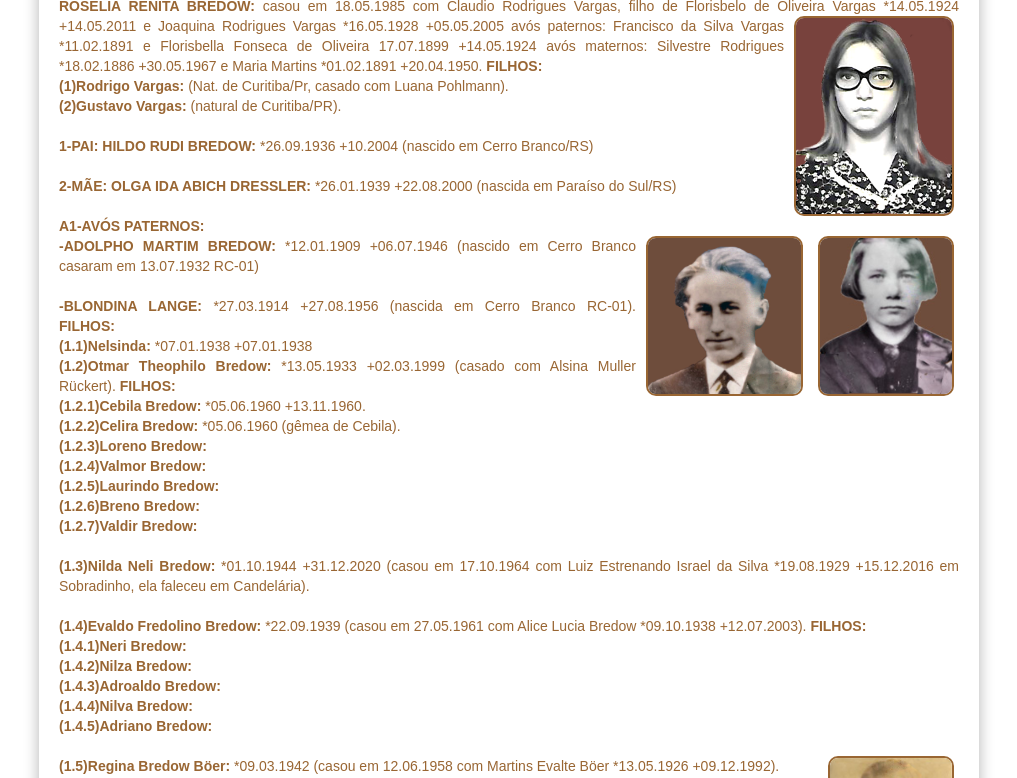
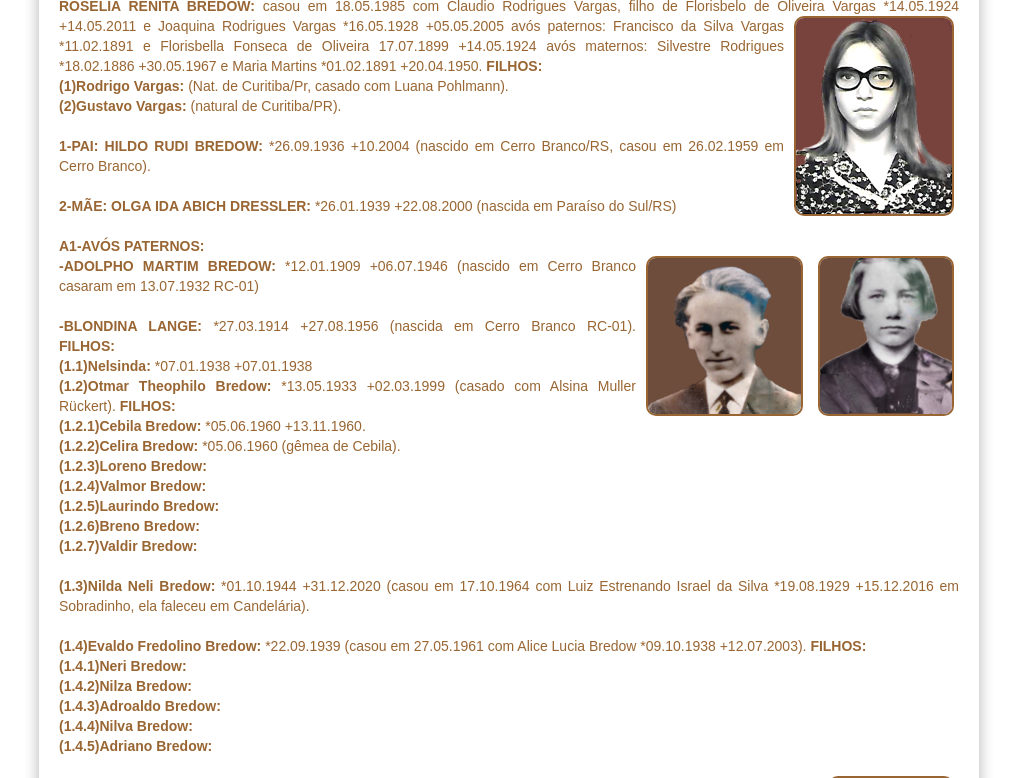
Before and after one commit to claudiovargas1955/claudiovargas1955.github.io, a Jekyll site: the page built from _pages/arvore-genealogica-de-roselia-renita-bredow.html, in a window 1280 px wide and 900 px high, scrolled down 904 px, cut to the strip 122-900 px from the top of the window. Shown: the whole strip, without its empty margins (131-1148 px from the left). Built offline with Jekyll 4.4.1, drawn with Linux system fonts in a browser that asks for light colours; some web fonts are replaced.

Commit message:
Update arvore-genealogica-de-roselia-renita-bredow.html

```diff
--- a/_pages/arvore-genealogica-de-roselia-renita-bredow.html
+++ b/_pages/arvore-genealogica-de-roselia-renita-bredow.html
@@ -93,7 +93,7 @@ Fonseca de Oliveira 17.07.1899 +14.05.1924 avós maternos: Silvestre Rodrigues *
 <b>(1)Rodrigo Vargas:</b>  (Nat. de Curitiba/Pr, casado com Luana Pohlmann).<br/>
 <b>(2)Gustavo Vargas:</b> (natural de Curitiba/PR).<br/><br/>
 
-<b>1-PAI: HILDO RUDI BREDOW:</b> *26.09.1936 +10.2004 (nascido em Cerro Branco/RS)<br/><br/>
+<b>1-PAI: HILDO RUDI BREDOW:</b> *26.09.1936 +10.2004 (nascido em Cerro Branco/RS, casou em 26.02.1959 em Cerro Branco).<br/><br/>
 <b>2-MÃE: OLGA IDA ABICH DRESSLER:</b> *26.01.1939 +22.08.2000 (nascida em Paraíso do Sul/RS)<br/><br/>
 <b>A1-AVÓS PATERNOS:</b><br/><img class="dir1" style="float:right"; src="/images/Blondina.jpg"; height="160px" :"width:"170px"; title="Blondina avó paterna";/>
 <img class="dir1" style="float:right"; src="/images/adolfo bredow.jpg"; height="160px"; title="Adolfo Bredow avô paterno";/>
```
